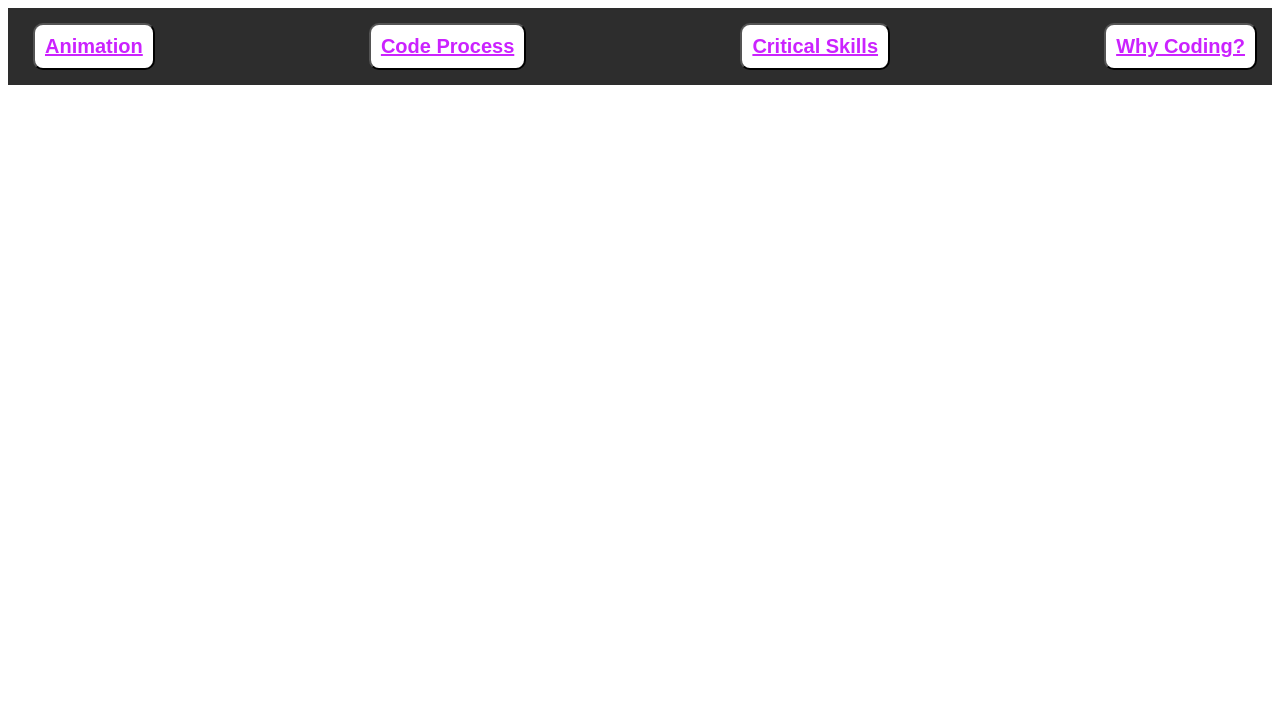
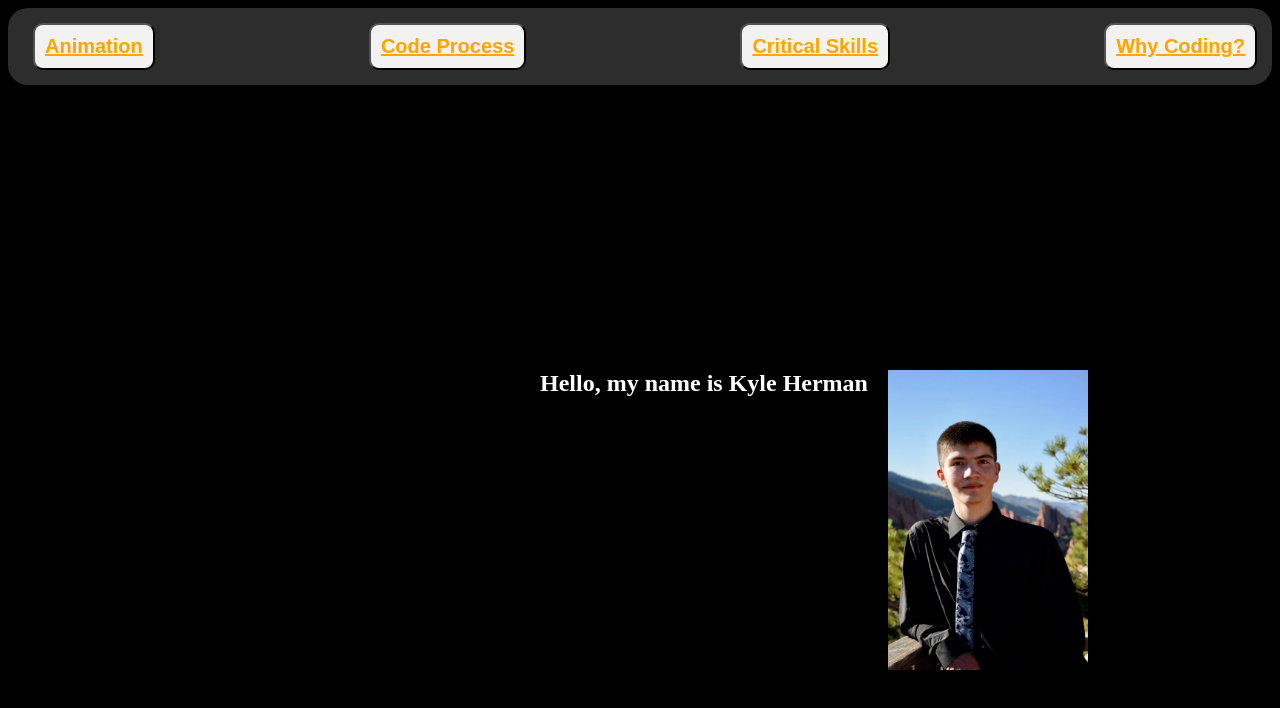
Before and after one commit to VoidedCrystal/EnglishCapstone, a plain HTML site: page index.html in a window 1280 px wide. Drawn offline with Linux system fonts and the light colour scheme.

Commit message:
Added ALOT

```diff
--- /dev/null
+++ b/css/Basics.css
@@ -0,0 +1,11 @@
+/* CSS Document */
+
+
+body {
+	background: black;
+	color:white;
+
+}
+h2{
+
+}
--- /dev/null
+++ b/css/Index.css
@@ -0,0 +1,23 @@
+/* CSS Document */
+body {
+	align-items: center;
+	align:left;
+}
+
+img {
+	float:right;
+	margin:20px;
+	align: top;
+	border: thick;
+	border-color: white;
+}
+
+#AlignPicture {
+	align-content: center;
+	display:inline-flex;
+	position:absolute;
+	top:50%;
+	left:50%;
+	margin-top:-50px; /* this is half the height of your div*/
+	margin-left:-100px; /*this is half of width of your div*/
+}
--- a/css/navbar.css
+++ b/css/navbar.css
@@ -7,13 +7,14 @@
 	padding-right: 15px;
 	padding-left: 15px;
 	padding-bottom: 15px;
+	border-radius: 20px;
+
 
 }
 .navdiv{
 	display: flex;
 	align-items: center;
 	justify-content: space-between;
-
 }
 
 li{
@@ -22,20 +23,20 @@ li{
 
 }
 li a{
-	color: #CB22FF;
+	color: orange;
 	font-size: 20px;
 	font-weight: bold;
 	margin-right: 25px;
 
 }
 button{
-	background: White;
+	background: #F4F1F1;
 	margin-left: 10px;
 	border-radius: 10px;
 	padding: 10px
 }
 button a{
-	color: #CB22FF;
+	color: orange;
 	font-weight: bold;
 	font-size: 20px;
 }
--- a/index.html
+++ b/index.html
@@ -3,6 +3,8 @@
 	<head>
 		<meta charset="utf-8">
 		<link rel="stylesheet" href="css/navbar.css" type="text/css">
+		<link rel="stylesheet" href="css/Basics.css" type="text/css">
+		<link rel="stylesheet" href="css/Index.css" type="text/css">
 		<title>Capstone Presentation Homepage</title>
 	</head>
 
@@ -16,5 +18,9 @@
 			</div>
 		</nav>
 
+		<div id="AlignPicture">
+		<h2>Hello, my name is Kyle Herman</h2>
+		<img src="Assets/Picture.jpeg" alt="Picture of Kyle Herman" width="200px">
+		</div>
 	</body>
 </html>
```
Also changed, not shown: Code.html (+11 -0 lines), Skills.html (+11 -0 lines), Assets/Picture.jpeg (added).
